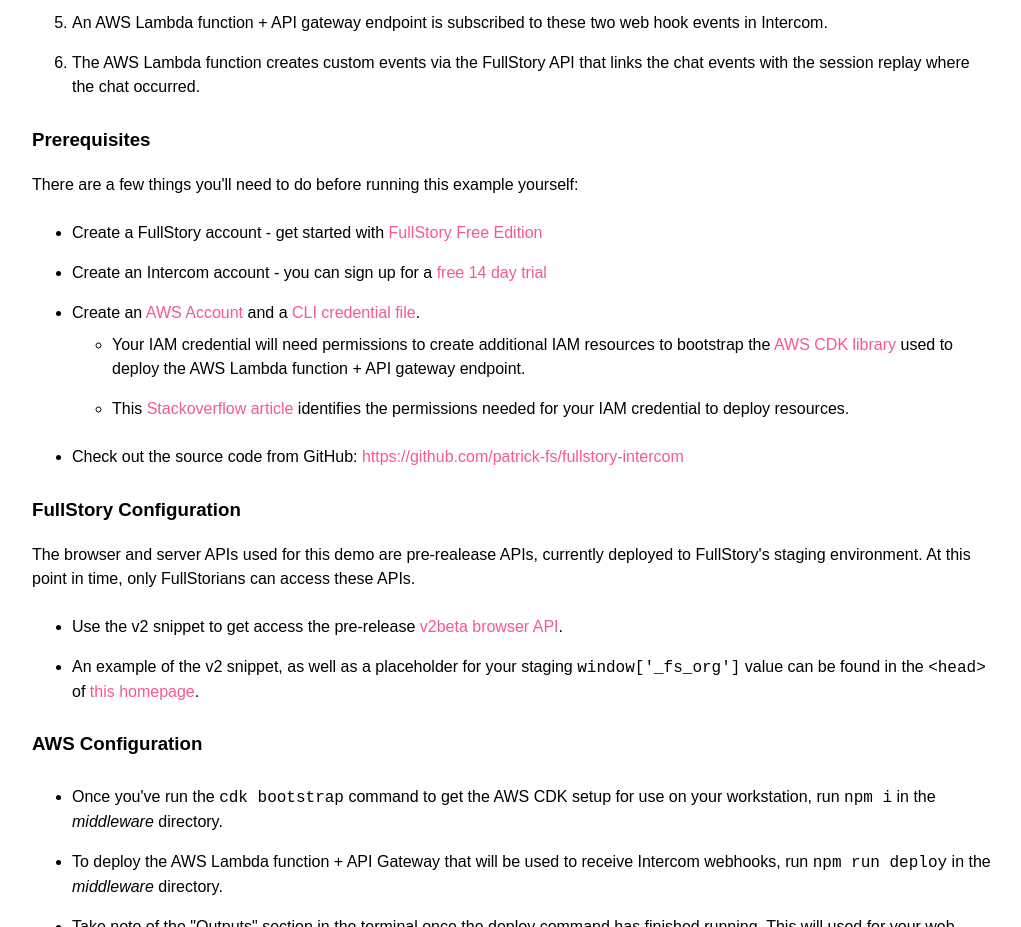
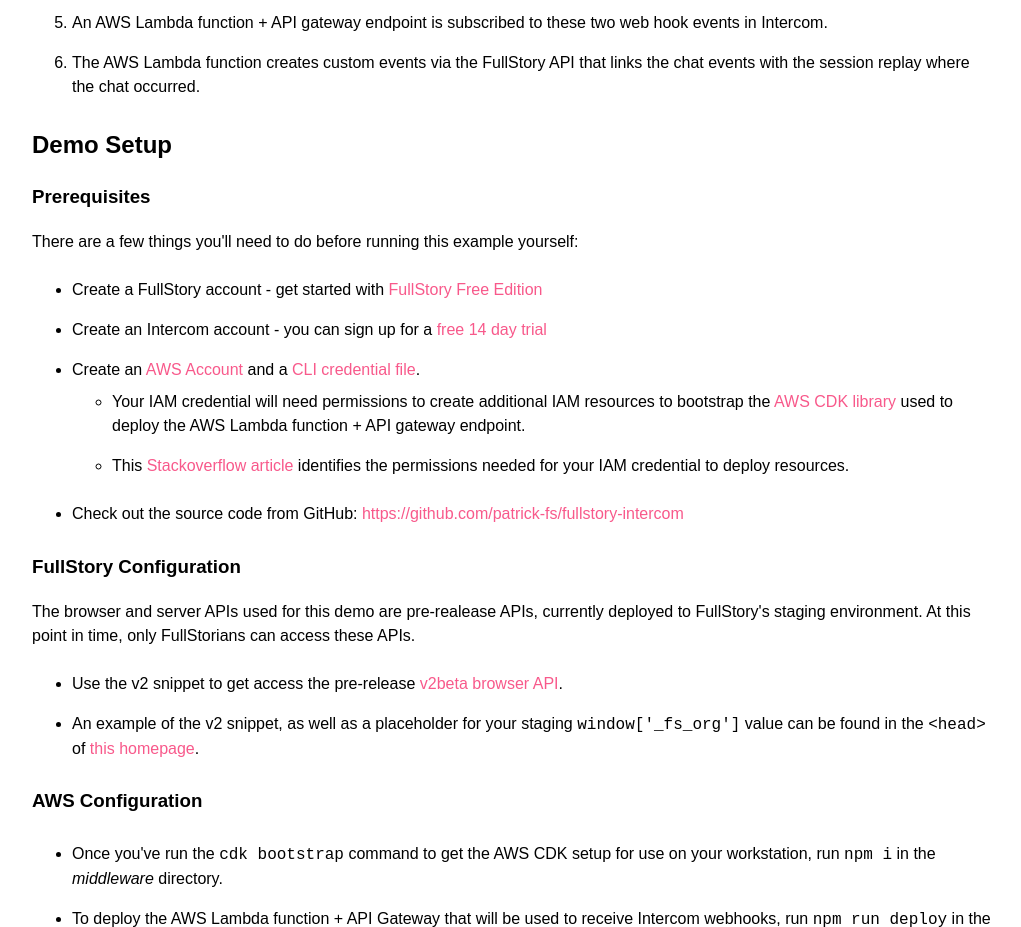
Before and after one commit to patrick-fs/fullstory-intercom, a plain HTML site: page homepage/index.html in a window 1280 px wide. Shown: the part 997-1924 px from the top of the page, without its empty margins (80-1101 px from the left). Drawn offline with Linux system fonts and the light colour scheme; a web font is replaced by a local one.

Commit message:
updating header in index.html

```diff
--- a/homepage/index.html
+++ b/homepage/index.html
@@ -78,6 +78,7 @@
           <li>An AWS Lambda function + API gateway endpoint is subscribed to these two web hook events in Intercom.</li>
           <li>The AWS Lambda function creates custom events via the FullStory API that links the chat events with the session replay where the chat occurred.</li>
         </ol>
+      <h2>Demo Setup</h2>
       <h3>Prerequisites</h3>
       <p>
         There are a few things you'll need to do before running this example yourself:
```
